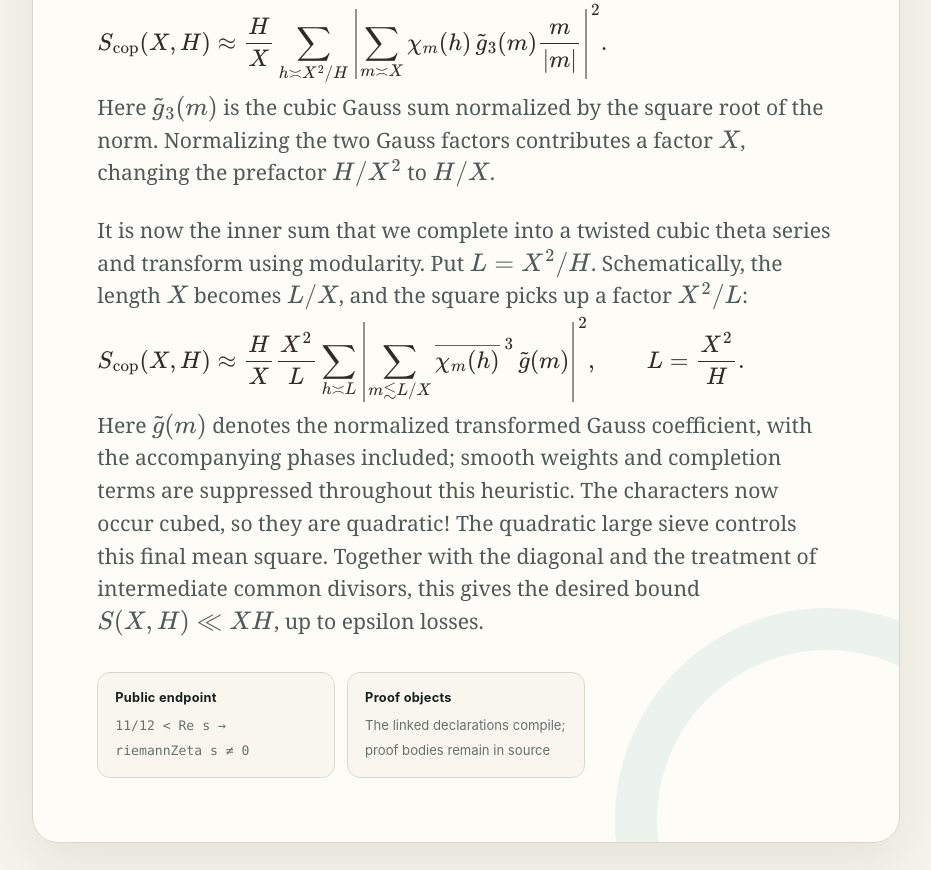
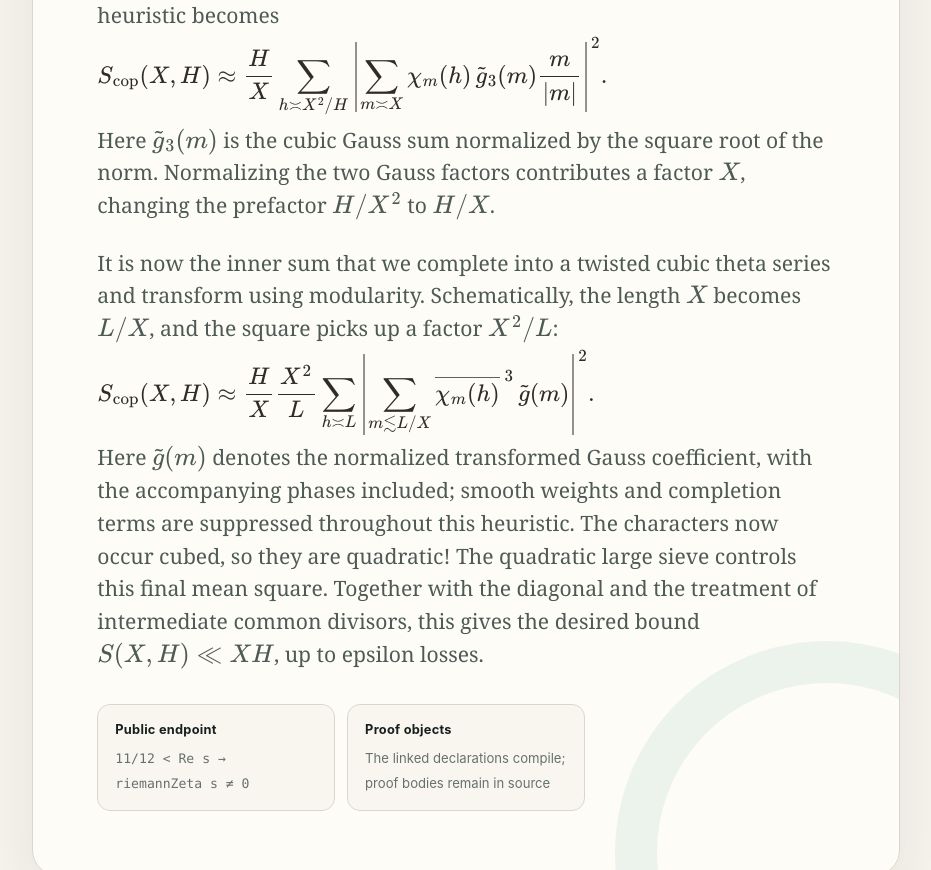
Before and after one commit to AlexKontorovich/quasi-rh, a plain HTML site: page blueprint/index.html in a window 1280 px wide. Shown: the part 1970-2840 px from the top of the page, without its empty margins (324-1255 px from the left). Drawn offline with nearby package versions, Linux system fonts and the light colour scheme.

Commit message:
Introduce dual length after the sextic Gauss factor

```diff
--- a/blueprint/index.html
+++ b/blueprint/index.html
@@ -403,12 +403,13 @@
             <span class="hero-equation">\(\displaystyle S_{\rm cop}(X,H)\approx\frac{H}{X^2}\sum_{h\asymp X^2/H}\sum_{\substack{n,m\asymp X\\(n,m)=1}}\mu_K(n)\mu_K(m)\,\mathcal G_{n,m}(h),\)</span>
             where the unnormalized sextic Gauss factor has the shape
             <span class="hero-equation">\(\displaystyle \mathcal G_{n,m}(h)=\sum_{a\bmod nm}\overline{\chi_m(a)}\chi_n(a)\,e_K\!\left(\frac{ha}{nm}\right).\)</span>
+            Write \(L=X^2/H\) for the dual length.
             Gauss–Jacobi absorbs the Möbius signs into the Gauss factors on both sides. After rearranging the phases and suppressing coprimality restrictions to reassemble a square, the heuristic becomes
             <span class="hero-equation">\(\displaystyle S_{\rm cop}(X,H)\approx\frac{H}{X}\sum_{h\asymp X^2/H}\left|\sum_{m\asymp X}\chi_m(h)\,\widetilde g_3(m)\frac{m}{|m|}\right|^2.\)</span>
             Here \(\widetilde g_3(m)\) is the cubic Gauss sum normalized by the square root of the norm. Normalizing the two Gauss factors contributes a factor \(X\), changing the prefactor \(H/X^2\) to \(H/X\).
             </p><p class="hero-lede">
-            It is now the inner sum that we complete into a twisted cubic theta series and transform using modularity. Put \(L=X^2/H\). Schematically, the length \(X\) becomes \(L/X\), and the square picks up a factor \(X^2/L\):
-            <span class="hero-equation">\(\displaystyle S_{\rm cop}(X,H)\approx\frac{H}{X}\frac{X^2}{L}\sum_{h\asymp L}\left|\sum_{m\lesssim L/X}\overline{\chi_m(h)}^{\,3}\,\widetilde g(m)\right|^2,\qquad L=\frac{X^2}{H}.\)</span>
+            It is now the inner sum that we complete into a twisted cubic theta series and transform using modularity. Schematically, the length \(X\) becomes \(L/X\), and the square picks up a factor \(X^2/L\):
+            <span class="hero-equation">\(\displaystyle S_{\rm cop}(X,H)\approx\frac{H}{X}\frac{X^2}{L}\sum_{h\asymp L}\left|\sum_{m\lesssim L/X}\overline{\chi_m(h)}^{\,3}\,\widetilde g(m)\right|^2.\)</span>
             Here \(\widetilde g(m)\) denotes the normalized transformed Gauss coefficient, with the accompanying phases included; smooth weights and completion terms are suppressed throughout this heuristic.
             The characters now occur cubed, so they are quadratic! The quadratic large sieve controls this final mean square. Together with the diagonal and the treatment of intermediate common divisors, this gives the desired bound \(S(X,H)\ll XH\), up to epsilon losses.
           </p>
```
